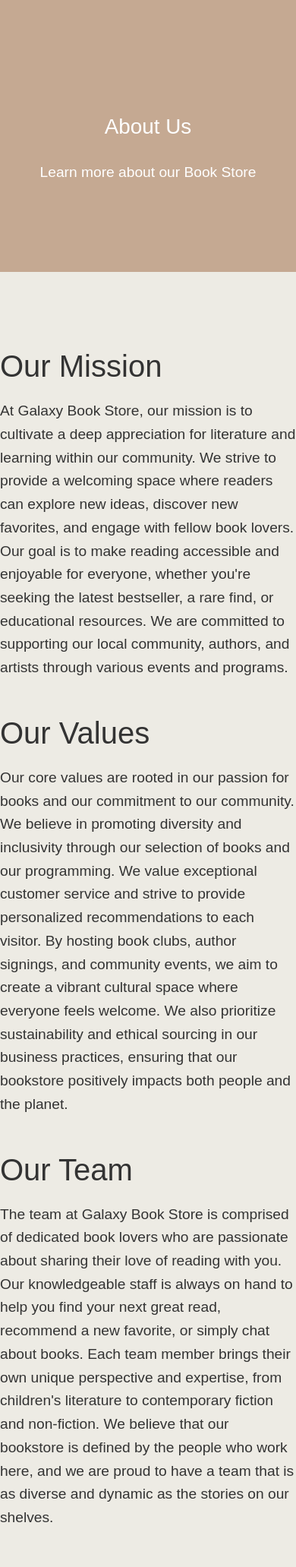
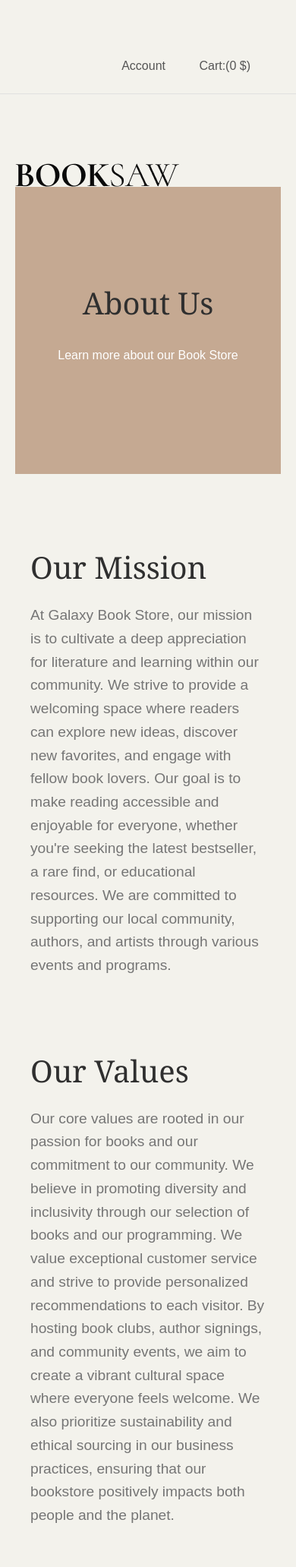
Before and after one commit to mustafataha5/New_Book_store, a Django app: page /contact in a window 390 px wide. Shown: the top 2063 px of the page at 76% size. Run offline with Django 3.2, Linux system fonts and the light colour scheme.

Commit message:
ABOUT US

```diff
--- a/store_app/static/css/about.css
+++ b/store_app/static/css/about.css
@@ -81,3 +81,15 @@ h1 {
     font-size: 1.2rem;
     color: #333;
   }
+
+  .container1 {
+    margin-top: 25px;
+  }
+
+  .content {
+    margin-top: 20px;
+  }
+
+  .mypost {
+    margin-top: 1%;
+  }
--- a/store_app/templates/contact_about.html
+++ b/store_app/templates/contact_about.html
@@ -9,12 +9,91 @@
     integrity="sha384-EVSTQN3/azprG1Anm3QDgpJLIm9Nao0Yz1ztcQTwFspd3yD65VohhpuuCOmLASjC" crossorigin="anonymous">
     {% load static %}
     <link rel="stylesheet" href="{% static 'css/about.css' %}">
+    <!-- <link rel="stylesheet" type="text/css" href="{%static 'css/normalize.css' %}"> -->
+    <link rel="stylesheet" type="text/css" href="{%static '/css/vendor.css'%}">
+    <link rel="stylesheet" type="text/css" href="{%static 'css/style1.css'%}">
 
 </head>
 
 <body>
+  <div id="header-wrap">
+
+    <div class="top-content">
+      <div class="container">
+        <div class="row">
+          <div class="col-md-6">
+          </div>
+          <div class="col-md-6">
+            <div class="right-element">
+              {% if not 'userID' in request.session %}
+              <a href="/login" class="user-account for-buy"><i class="icon icon-user"></i><span>Account</span></a>
+              {% else %}
+              <a id="account" href="/user/{{user.id}}">Welcome, {{user.first_name}}</a>
+              <a  id="logout" href="/logout" class="logoutbtn mx-2">logout</a>
+              {% endif %}
+
+              <a href="#" class="cart for-buy"><i class="icon icon-clipboard"></i><span>Cart:(0 $)</span></a>
+
+              <!-- <div class="action-menu">
+
+                <div class="search-bar">
+                  <a href="#" class="search-button search-toggle" data-selector="#header-wrap">
+                    <i class="icon icon-search"></i>
+                  </a>
+                  <form role="search" method="get" class="search-box">
+                    <input class="search-field text search-input" placeholder="Search" type="search">
+                  </form>
+                </div>
+              </div> -->
+
+            </div><!--top-right-->
+          </div>
+
+        </div>
+      </div>
+    </div><!--top-content-->
+
+    <header id="header">
+      <div class="container">
+        <div class="row">
+
+          <div class="col-md-2">
+            <div class="main-logo">
+              <a href="index.html"><img src="{% static 'images/main-logo.png'%}" alt="logo"></a>
+            </div>
+
+          </div>
+
+          <div class="col-md-10">
+
+            <nav id="navbar">
+              <div class="main-menu stellarnav">
+                <ul class="menu-list">
+                                  <li class="menu-item active"><a href="/main" data-effect="Home">Home</a></li>
+                                  <li class="menu-item has-sub">
+                                      <a href="#pages" class="nav-link" data-effect="Pages">Categories</a>
+
+                                      <ul>
+                                          <li class="active"><a href="index.html">1</a></li>
+                                          <li><a href="about.html">2</a></li>
+                                          <li><a href="styles.html">3</a></li>
+                                          <li><a href="blog.html">4</a></li>
+                                          <li><a href="single-post.html">5</a></li>
+                                          <li><a href="shop.html">6</a></li>
+                                          <li><a href="single-product.html">7</a></li>
+                                       </ul>
+
+                                  </li>
+                                  <li class="menu-item"><a href="/wall" class="nav-link" data-effect="Articles">Book Club</a></li>
+                                  <li class="menu-item"><a href="/contact" class="nav-link" data-effect="About">About</a></li>
+                                  <li class="menu-item"><a href="/contact" class="nav-link" data-effect="Contact">Contact</a></li>
+                </ul>
+
+              </div>
+            </nav>
+
   <div class="header">
-    <div class="container">
+    <div class="container1">
       <h1>About Us</h1>
       <p>Learn more about our Book Store</p>
     </div>
@@ -58,7 +137,7 @@
       </div>
 
     </div>
-    <div class="row justify-content-center">
+    <div class="row justify-content-center" class="mypost">
       <div class="col-md-8">
         <div class="contact-form">
           <form action="https://formsubmit.co/andreh.ayad@gmail.com" method="POST">
--- a/store_app/urls.py
+++ b/store_app/urls.py
@@ -19,7 +19,6 @@ urlpatterns = [
     path('addPost',views.add_post),
     path('addComment/<int:postID>',views.add_comment),
     path('deletePost/<int:postID>',views.delete_post),
-
     path('create_review/<int:bookID>',views.create_review),
 
 
```
Also changed, not shown: db.sqlite3.
